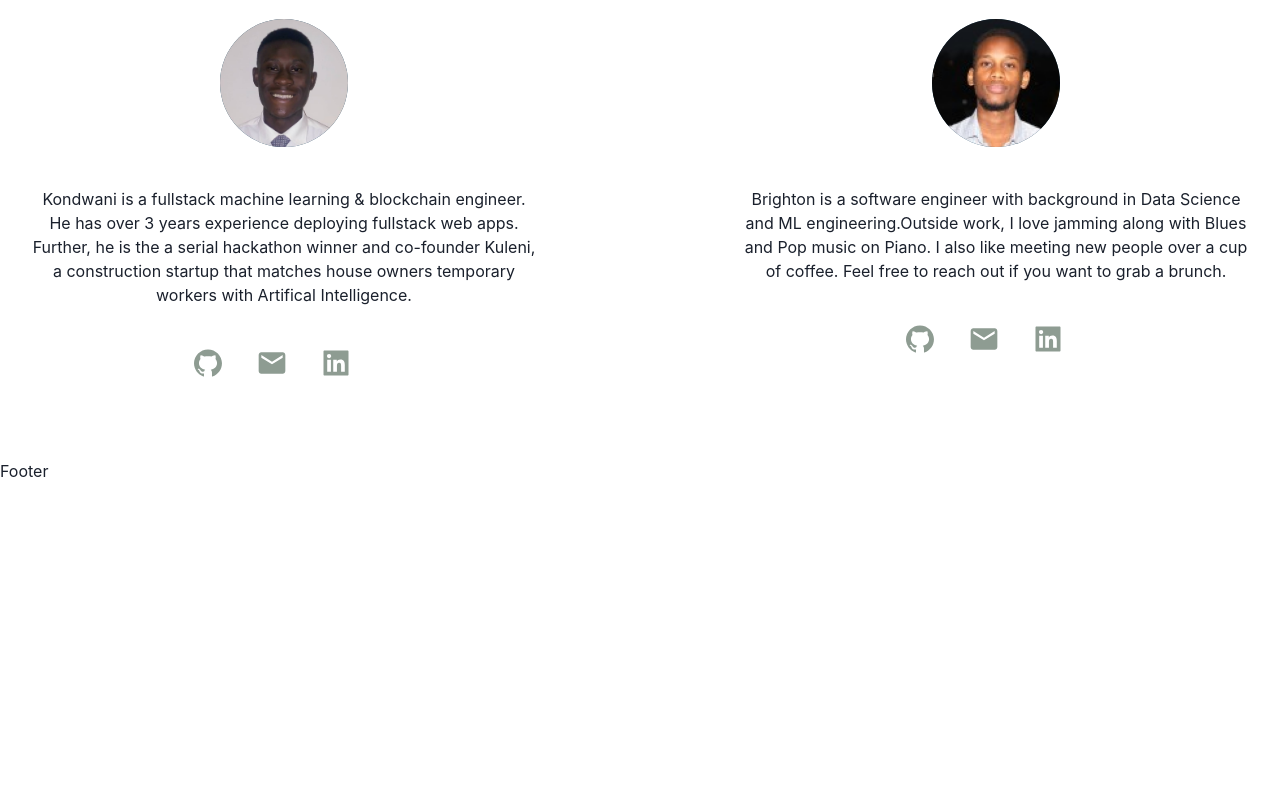
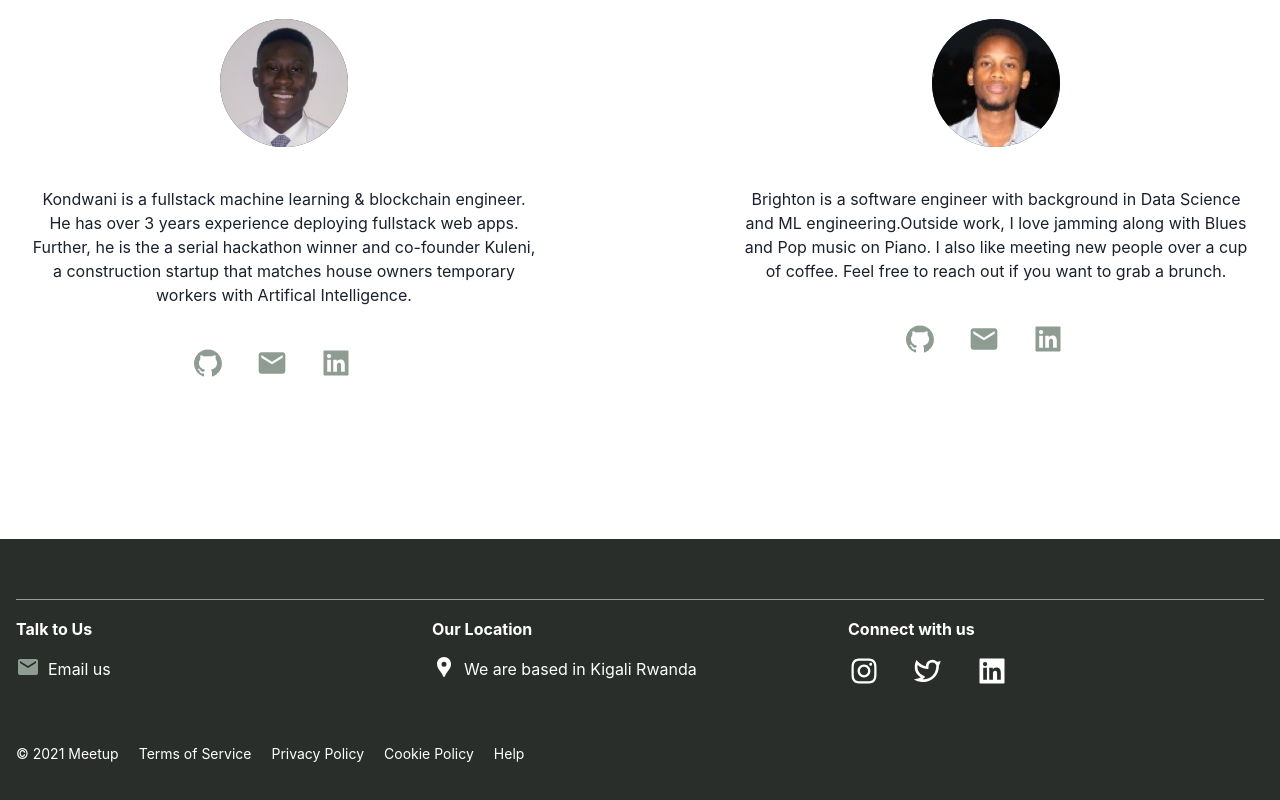
Before and after one commit to shamba-data/staging-shamba-data-web-app, a Next.js app in the folder voice_assist/: page / in a window 1280 px wide. Shown: the part 3583-4383 px from the top of the page. Before the commit the page ends 4066 px from the top, so only its background shows below. Built offline with nearby package versions, Linux system fonts and the light colour scheme.

Commit message:
landing page v1

```diff
--- a/voice_assist/components/Footer.js
+++ b/voice_assist/components/Footer.js
@@ -1,8 +1,90 @@
 import React from 'react'
+import {
+  Box,Button,Container,Heading,Divider, ListIcon,List,ListItem,Link,Image, Text, Flex, Stack, Icon
+} from '@chakra-ui/react';
+import { AiFillInstagram, AiOutlineInstagram, AiFillLinkedin} from "react-icons/ai";
+import { MdEmail, MdLocationPin } from "react-icons/md";
+import {RiTwitterLine} from "react-icons/ri";
 
 const Footer = () => {
   return (
-    <div>Footer</div>
+    <>
+    <Box w="100%" backgroundColor="#183660" mt="20" color="#ffffff" background="#292e2b" py="10">
+        <Container maxW="container.xl">
+    <Divider my="5" />
+          <Box display="flex" alignItems="top">
+            <Box flex="1">
+                <Heading size="sm">Talk to Us</Heading>
+                <List mt="4" spacing={2}>
+                    <ListItem >
+                        <Link href="mailto: kondwanigideon.ngulube@gmail.com" alt="email">
+                        <ListIcon color="#8e9c92" as= {MdEmail} boxSize="6">
+                        </ListIcon>
+                        Email us
+                    </Link>
+                    </ListItem>
+                </List>
+            </Box>
+
+            <Box flex="1">
+                <Heading size="sm">Our Location</Heading>
+                <List mt="4" spacing={2}>
+                <ListItem>
+                    <ListIcon as={MdLocationPin} boxSize={6}/>
+                    We are based in Kigali Rwanda
+                </ListItem>
+
+                </List>
+            </Box>
+
+            <Box flex="1">
+                <Heading size="sm">Connect with us</Heading>
+                <List mt="4" spacing={2}>
+                <ListItem>
+                    <Stack direction="row" spacing={4} align="center">
+                  <Link href="" alt="instagram">
+                    <Icon color="#ffff" boxSize="12">
+                      <AiOutlineInstagram/>
+                    </Icon>
+                  </Link>
+                  <Link href="" alt="twitter">
+                    <Icon color="#fff" boxSize="12">
+                      <RiTwitterLine/>
+                    </Icon>
+                  </Link>
+                  <Link href="" alt="linkedin">
+                    <Icon color="#fff" boxSize="12">
+                      <AiFillLinkedin/>
+                    </Icon>
+                  </Link>
+                </Stack>
+                </ListItem>
+                </List>
+            </Box>
+        </Box>
+
+        {/* bottom links */}
+        <Box align="center" d="flex" mt="10">
+          {' '}
+          <Link mr="5" fontSize="sm">
+            © 2021 Meetup
+          </Link>
+          <Link mr="5" fontSize="sm">
+            Terms of Service
+          </Link>
+          <Link mr="5" fontSize="sm">
+            Privacy Policy
+          </Link>
+          <Link mr="5" fontSize="sm">
+            Cookie Policy
+          </Link>
+          <Link mr="5" fontSize="sm">
+            Help
+          </Link>
+        </Box>
+      </Container>
+    </Box>
+    </>
   )
 }
 
```
